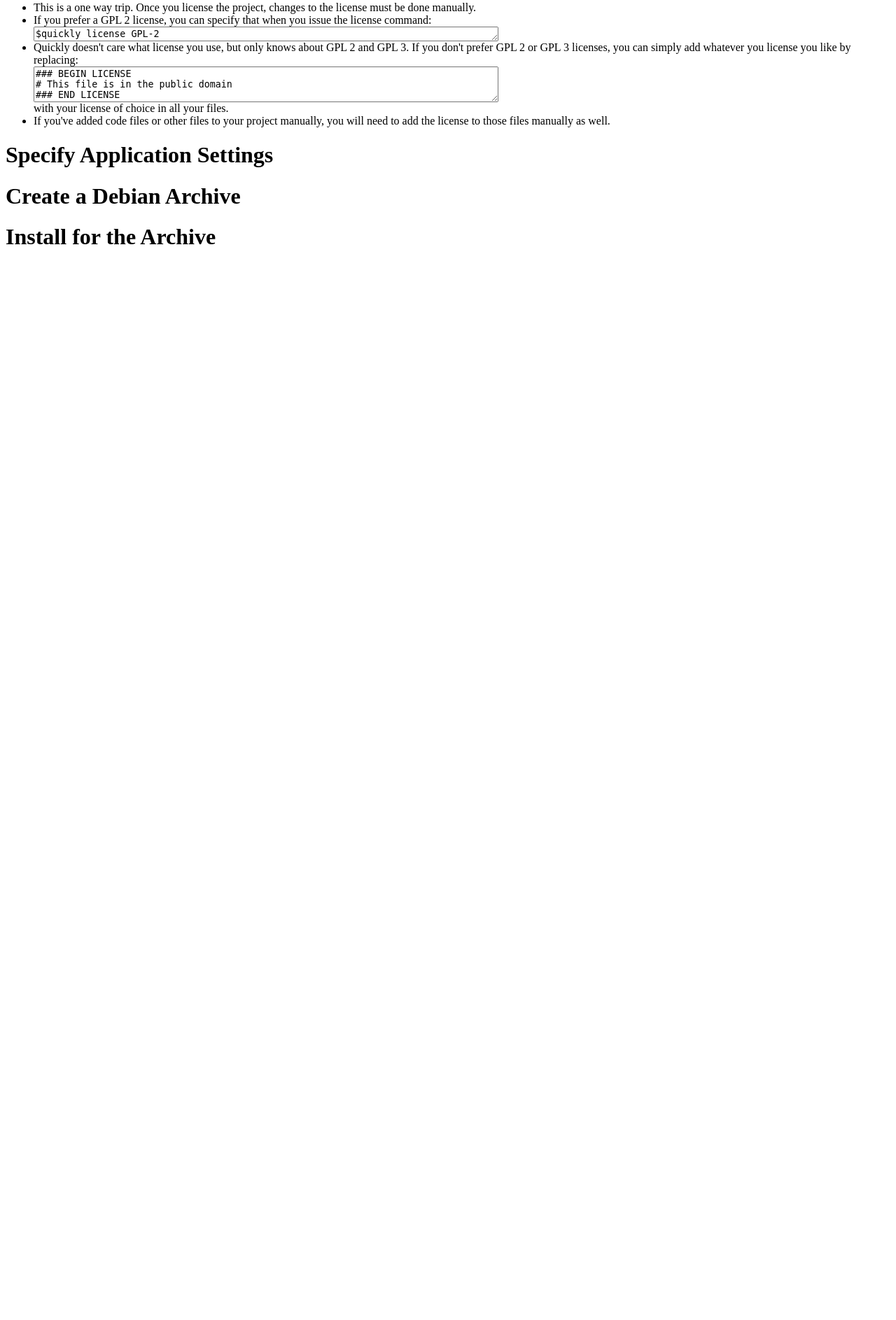
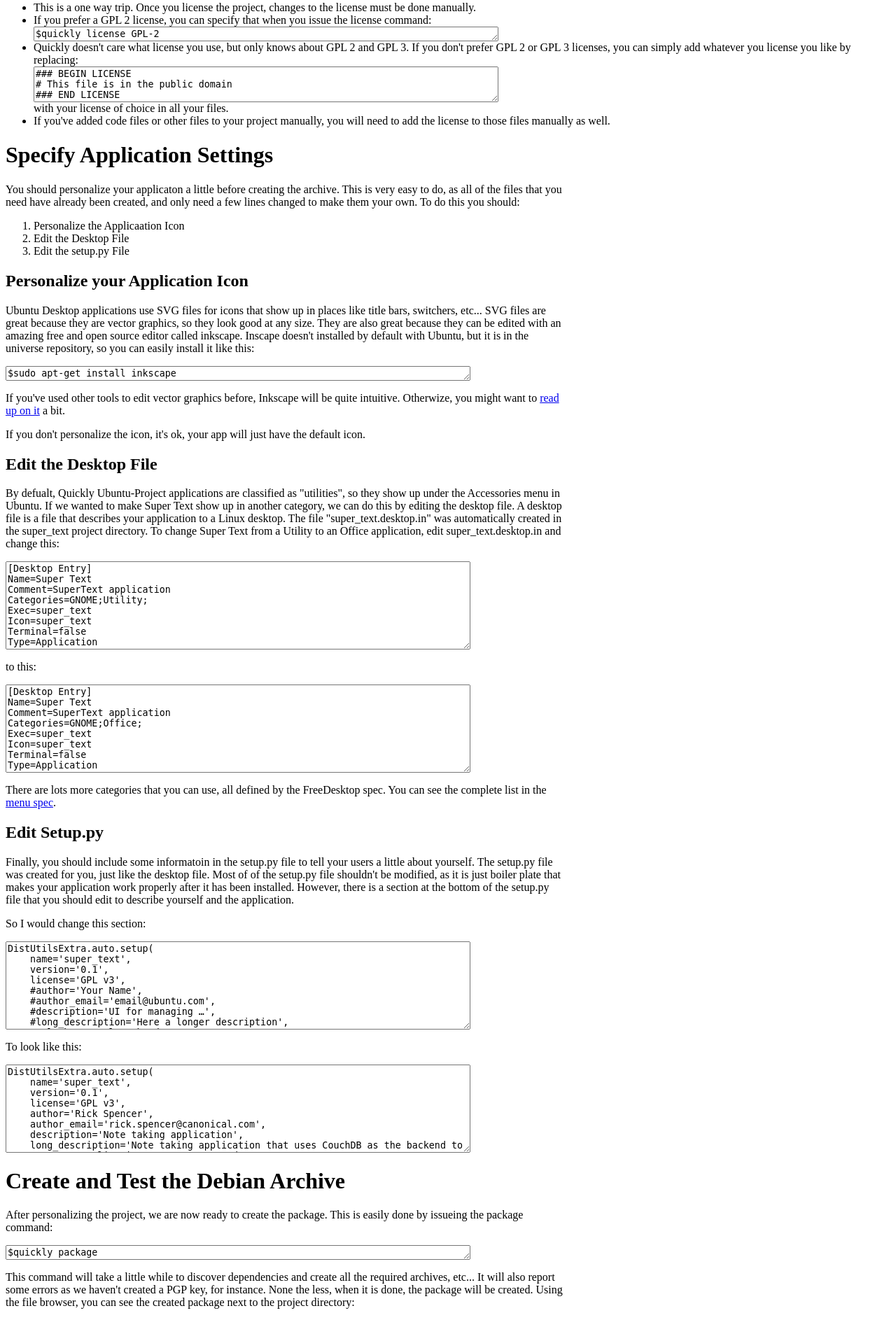
Before and after one commit to didrocks/quickly, a Python web app: template data/templates/ubuntu-project/help/quickly-package.html in a window 1280 px wide. Shown: the part 646-2532 px from the top of the page at 70% size. Before the commit the page ends 995 px from the top, so only its background shows below. Run offline with Jinja, Linux system fonts and the light colour scheme; the template is opened without the code that fills it, so the values that code supplies are empty.

Commit message:
progress on quickly-package.html file

```diff
--- a/data/templates/ubuntu-project/help/quickly-package.html
+++ b/data/templates/ubuntu-project/help/quickly-package.html
@@ -56,10 +56,105 @@ with your license of choice in all your files.
 </LI>
 <LI>If you've added code files or other files to your project manually, you will need to add the license to those files manually as well.</LI>
 </UL>
+<H1>Specify Application Settings</H1>
+<P>
+You should personalize your applicaton a little before creating the archive. This is very easy to do, as all of the files that you need have already been created, and only need a few lines changed to make them your own. To do this you should:
+</P>
+<OL>
+<LI>Personalize the Applicaation Icon</LI>
+<LI>Edit the Desktop File</LI>
+<LI>Edit the setup.py File</LI>
+</OL>
+<H2>Personalize your Application Icon</H2>
+<P>
+Ubuntu Desktop applications use SVG files for icons that show up in places like title bars, switchers, etc... SVG files are great because they are vector graphics, so they look good at any size. They are also great because they can be edited with an amazing free and open source editor called inkscape. Inscape doesn't installed by default with Ubuntu, but it is in the universe repository, so you can easily install it like this:
+</P>
+<DIV class="terminal"><TEXTAREA rows="1" cols="80">
+$sudo apt-get install inkscape
+</TEXTAREA></DIV>
+<P>If you've used other tools to edit vector graphics before, Inkscape will be quite intuitive. Otherwize, you might want to <A HREF="http://inkscape.org/doc/index.php?lang=en">read up on it</A> a bit.
+</P>
+<P>
+If you don't personalize the icon, it's ok, your app will just have the default icon.
+</P>
+<H2>Edit the Desktop File</H2>
+<P>
+By defualt, Quickly Ubuntu-Project applications are classified as "utilities", so they show up under the Accessories menu in Ubuntu. If we wanted to make Super Text show up in another category, we can do this by editing the desktop file. A desktop file is a file that describes your application to a Linux desktop. The file "super_text.desktop.in" was automatically created in the super_text project directory. To change Super Text from a Utility to an Office application, edit super_text.desktop.in and change this:
+</P>
+<DIV class="code"><TEXTAREA rows="8" cols="80">
+[Desktop Entry]
+Name=Super Text
+Comment=SuperText application
+Categories=GNOME;Utility;
+Exec=super_text
+Icon=super_text
+Terminal=false
+Type=Application
+</TEXTAREA></DIV>
 
-<H1>Specify Application Settings</H1>
+<P>
+to this:
+</P>
+<DIV class="code"><TEXTAREA rows="8" cols="80">
+[Desktop Entry]
+Name=Super Text
+Comment=SuperText application
+Categories=GNOME;Office;
+Exec=super_text
+Icon=super_text
+Terminal=false
+Type=Application
+</TEXTAREA></DIV>
+<P>
+There are lots more categories that you can use, all defined by the FreeDesktop spec. You can see the complete list in the <A HREF="http://standards.freedesktop.org/menu-spec/latest/apa.html">menu spec</A>.
+</P>
+<H2>Edit Setup.py</H2>
+<P>
+Finally, you should include some informatoin in the setup.py file to tell your users a little about yourself. The setup.py file was created for you, just like the desktop file. Most of of the setup.py file shouldn't be modified, as it is just boiler plate that makes your application work properly after it has been installed. However, there is a section at the bottom of the setup.py file that you should edit to describe yourself and the application.
+</P>
+<P>
+So I would change this section:
+</P>
+<DIV class="code"><TEXTAREA rows="8" cols="80">
+DistUtilsExtra.auto.setup(
+    name='super_text',
+    version='0.1',
+    license='GPL v3',
+    #author='Your Name',
+    #author_email='email@ubuntu.com',
+    #description='UI for managing …',
+    #long_description='Here a longer description',
+    #url='https://launchpad.net/super_text',
+    cmdclass={'install': InstallAndUpdateDataDirectory}
+    )
+</TEXTAREA></DIV>
+<P>
+To look like this:
+</P>
+<DIV class="code"><TEXTAREA rows="8" cols="80">
+DistUtilsExtra.auto.setup(
+    name='super_text',
+    version='0.1',
+    license='GPL v3',
+    author='Rick Spencer',
+    author_email='rick.spencer@canonical.com',
+    description='Note taking application',
+    long_description='Note taking application that uses CouchDB as the backend to support easy replication across users and computers.',
+    #url='https://launchpad.net/super_text',
+    cmdclass={'install': InstallAndUpdateDataDirectory}
+    )
+<P>
+Notice that Super Text doesn't have a web page yet, so I just left that line commented out. Also, if you enhance the application and want to repackage it, you should make sure to increment version so that it will properly update itself for your users who have installed the first version.
+</P>
 
-<H1>Create a Debian Archive</H1>
-<H1>Install for the Archive</H1>
+</TEXTAREA></DIV>
+<H1>Create and Test the Debian Archive</H1>
+<P>
+After personalizing the project, we are now ready to create the package. This is easily done by issueing the package command:
+</P>
+<DIV class="terminal"><TEXTAREA rows="1" cols="80">
+$quickly package
+</TEXTAREA></DIV>
+<P>This command will take a little while to discover dependencies and create all the required archives, etc... It will also report some errors as we haven't created a PGP key, for instance. None the less, when it is done, the package will be created. Using the file browser, you can see the created package next to the project directory:</P>
 
 </BODY>
--- a/data/templates/ubuntu-project/help/quickly-reference.html
+++ b/data/templates/ubuntu-project/help/quickly-reference.html
@@ -196,7 +196,7 @@ testing purpose.
 
 
 <A name="release">
-<H1>relase</H1>
+<H1>release</H1>
 </A>
 <P>
 Usage:
```
